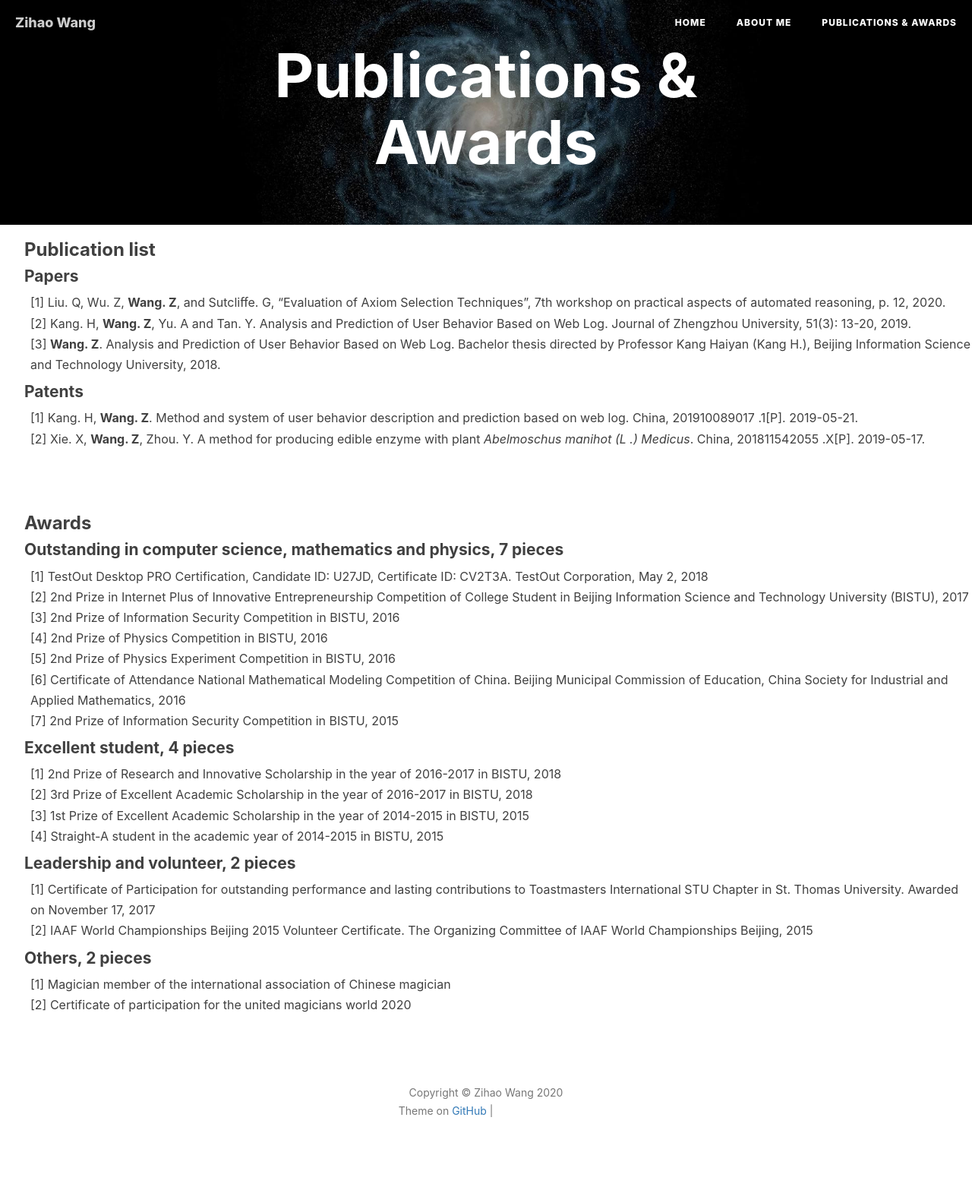
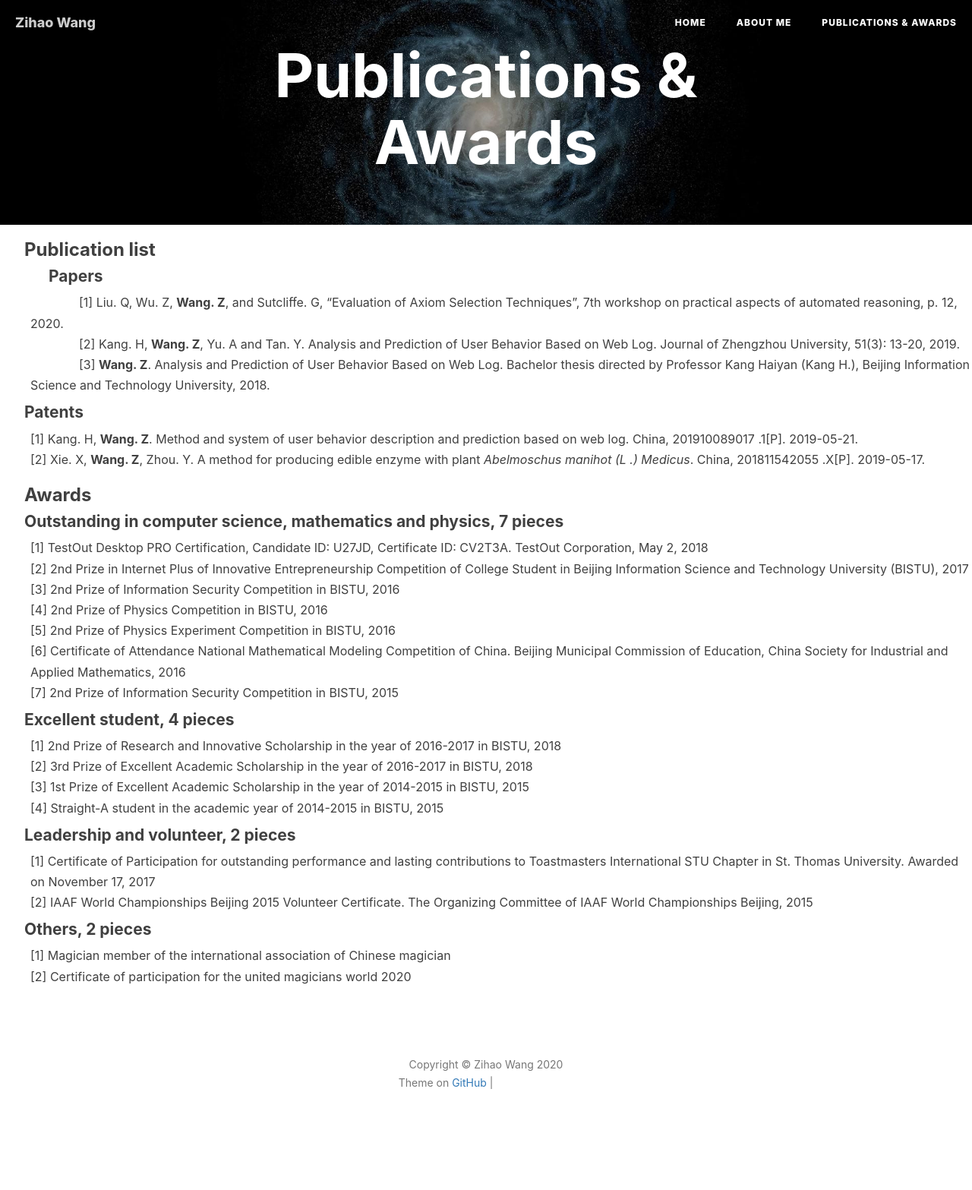
Before and after one commit to wangzh3/wangzh3.github.io, a Jekyll site: the page built from tags.html, in a window 1280 px wide. Shown: the whole page at 76% size. Built offline with Jekyll 4.4.1, drawn with Linux system fonts in a browser that asks for light colours; nearby versions of some CDN libraries; comment, search, counter and statistics services are not loaded; after the commit the page ends 1530 px from its top, so only the background shows below that; grey boxes are pictures that could not be loaded.

Commit message:
Update tags.html

```diff
--- a/tags.html
+++ b/tags.html
@@ -19,20 +19,21 @@ header-img: "img/post-bg-desk.jpg"
 </header>
 
     <span style="text-indent:2em;"><h3><strong>Publication list</strong></h3></span>
-    <span style="text-indent:2em;"><h4><strong>Papers</strong></h4> </span>
+    <span style="text-indent:4em;"><h4><strong>Papers</strong></h4> </span>
+    <span style="text-indent:4em;">
     <ul style="list-style-type:none">
         <li>[1] Liu. Q, Wu. Z, <strong>Wang. Z</strong>, and Sutcliﬀe. G, “Evaluation of Axiom Selection Techniques”, 7th workshop on practical aspects of automated reasoning, p. 12, 2020.</li>
         <li>[2] Kang. H, <strong>Wang. Z</strong>, Yu. A and Tan. Y. Analysis and Prediction of User Behavior Based on Web Log. Journal of Zhengzhou University, 51(3): 13-20, 2019.</li>
         <li>[3] <strong>Wang. Z</strong>. Analysis and Prediction of User Behavior Based on Web Log. Bachelor thesis directed by Professor Kang Haiyan (Kang H.), Beijing Information Science and
         Technology University, 2018.</li>
     </ul>
+    </span>
     <span style="text-indent:2em;"><h4><strong>Patents</strong></h4> </span>
     <ul style="list-style-type:none">
         <li>[1] Kang. H, <strong>Wang. Z</strong>. Method and system of user behavior description and prediction based on web log. China, 201910089017 .1[P]. 2019-05-21.</li>
         <li>[2] Xie. X, <strong>Wang. Z</strong>, Zhou. Y. A method for producing edible enzyme with plant <i>Abelmoschus manihot (L .) Medicus</i>. China, 201811542055 .X[P]. 2019-05-17.</li>
     </ul>
 
-   <br></br>
     <span style="text-indent:2em;"><h3><strong>Awards</strong></h3></span>
     <span style="text-indent:2em;"><h4><strong>Outstanding in computer science, mathematics and physics, 7 pieces</strong></h4> </span>
     <ul style="list-style-type:none">
```
